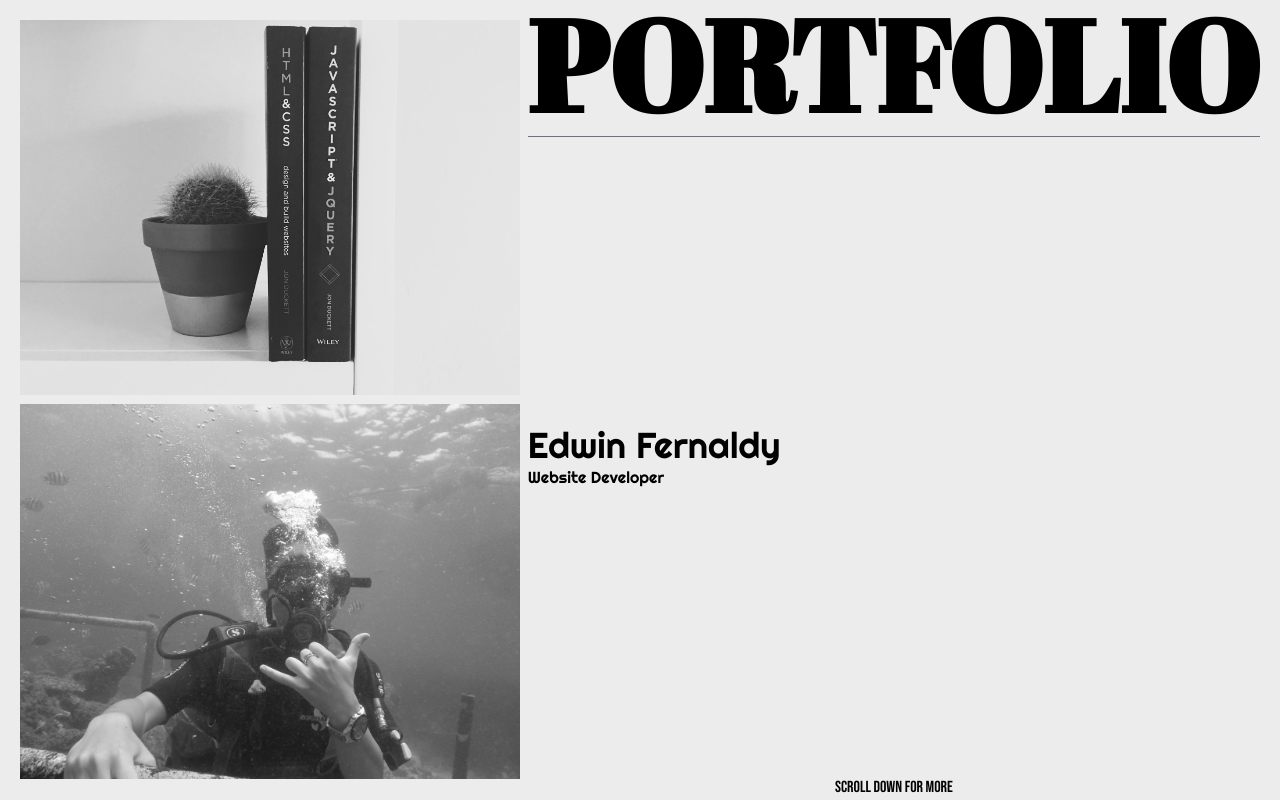
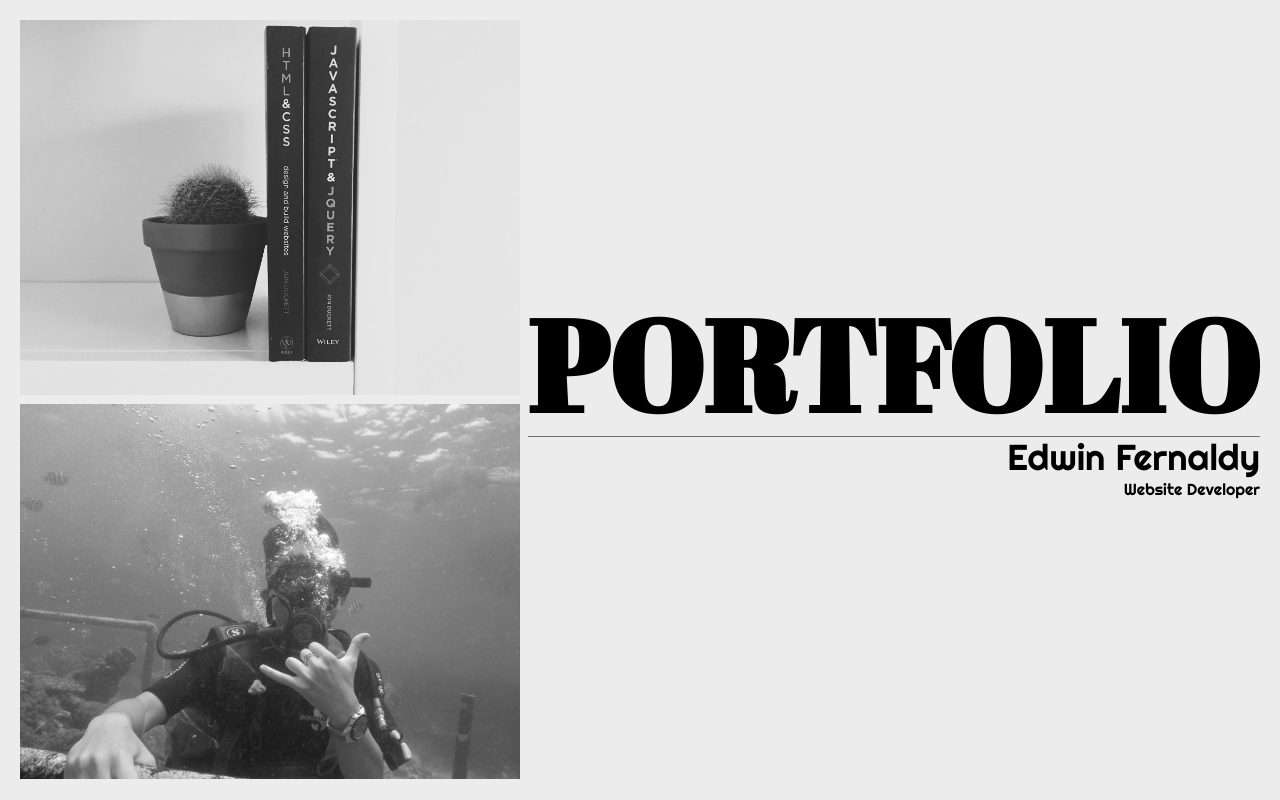
Before and after one commit to edwinfernaldy/portfolio, a Next.js app: page / in a window 1280 px wide. Shown: the top 800 px of the page. Built offline with nearby package versions, Linux system fonts and the light colour scheme.

Commit message:
change justify

```diff
--- a/components/LandingSection.tsx
+++ b/components/LandingSection.tsx
@@ -26,19 +26,15 @@
         </div>
       </div>
 
-      <div className='flex flex-col lg:min-h-screen justify-between'>
+      <div className='flex flex-col h-full justify-center'>
         <Jumbotron className='self-start xl:text-9xl font-bold pb-2 border-b border-gray-500'>
           PORTFOLIO
         </Jumbotron>
 
-        <div>
+        <div className='text-right'>
           <p className='text-4xl'>Edwin Fernaldy</p>
 
           <p>Website Developer</p>
-        </div>
-
-        <div>
-          <p className='font-neue text-center'>Scroll down for more</p>
         </div>
       </div>
     </section>
```
